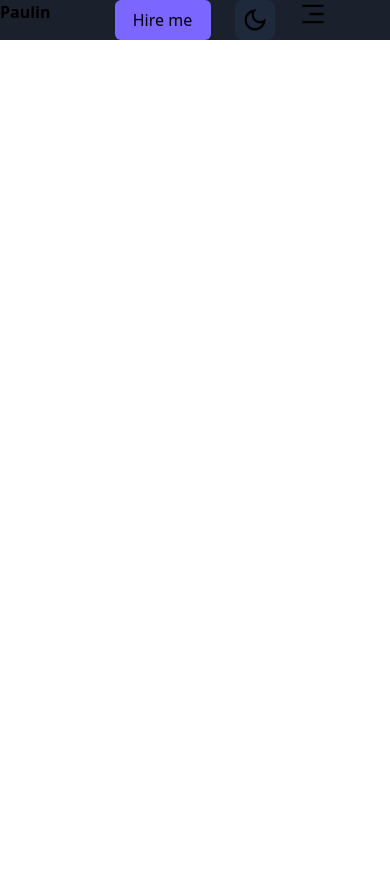
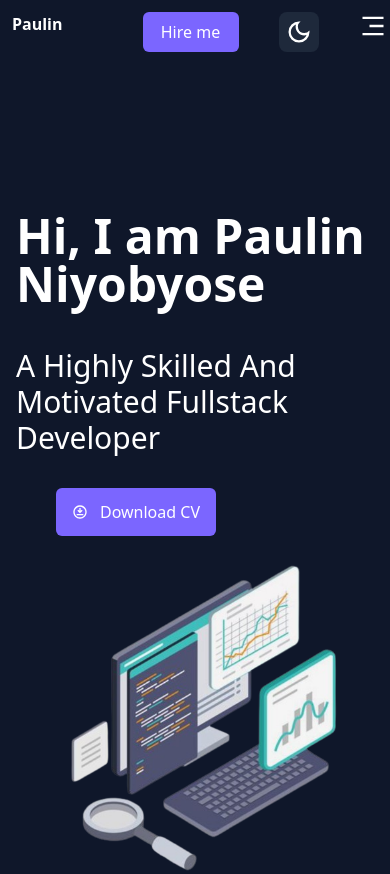
Before and after one commit to Paulin-NIYOBYOSE/PORTIFOLIO, a React (Vite) app: page / in a window 390 px wide. Before the commit the page ends 844 px from the top, so only its background shows below. Built offline with nearby package versions, Linux system fonts and the light colour scheme.

Commit message:
Done with the theme stuff

```diff
--- a/src/components/Landon.tsx
+++ b/src/components/Landon.tsx
@@ -30,8 +30,8 @@ const Nav: React.FC = () => {
       <nav>
         <div
           className={`hidden ${
-            isDarkMode ? "bg-white text-black" : "bg-slate-900 text-white"
-          } sm:h-10vh lg:flex justify-between z-50 lg:py-5 px-20 py-4 `}
+            isDarkMode ? "bg-white text-slate-700" : "bg-slate-900 text-white"
+          } sm:h-10vh lg:flex justify-between z-50 lg:py-5 px-20 py-4 font-bold `}
         >
           <div className="flex items-center flex-1">
             <div className="text-3xl font-bold flex ">
@@ -78,10 +78,13 @@ const Nav: React.FC = () => {
           </div>
         </div>
         <div
-          className="lg:hidden flex md:gap-40 gap-6"
-          style={{ backgroundColor: isDarkMode ? "white" : "#1a202c" }}
+          className="lg:hidden flex md:gap-40 gap-10 pt-3 pl-3 text-white"
+          style={{
+            backgroundColor: isDarkMode ? "white" : "#0F172A",
+            color: isDarkMode ? "#0F172A" : "white",
+          }}
         >
-          <span className="font-bold">Paulin</span>
+          <span className="font-bold ">Paulin</span>
           <div>
             <div>
               <ul className="hidden">
@@ -112,16 +115,27 @@ const Nav: React.FC = () => {
         </div>
       </nav>
       <div
-        className={`hidden ${
+        className={`${
           isDarkMode ? "bg-white text-black" : "bg-slate-900 text-white"
-        } sm:h-10vh lg:flex justify-between z-50 lg:py-5 px-20 py-4 `}
+        } sm:h-10vh lg:flex justify-between lg:py-5 pl-4 gap-5  `}
       >
-        <div className="pt-40 lg:pl-20 pl-5">
-          <h3 className="text-white text-4xl font-bold">
-            {" "}
+        <div className="pt-40 lg:pl-20 ">
+          <h3
+            className={`${
+              isDarkMode
+                ? "  font-general-semibold bg-white text-slate-600"
+                : "bg-slate-900 text-white"
+            } text-5xl sm:h-10vh lg:flex justify-between z-50 lg:py-5  font-bold mb-10 `}
+          >
             Hi, I am Paulin Niyobyose
           </h3>
-          <p className="text-white text-4xl mt-10 font-general-semibold">
+          <p
+            className={`${
+              isDarkMode
+                ? "  font-general-semibold bg-white text-slate-600"
+                : "bg-slate-900 text-white"
+            } text-3xl sm:h-10vh lg:flex justify-between z-50 lg:py-5 `}
+          >
             A Highly Skilled And <br />
             Motivated Fullstack <br />
             Developer
```
